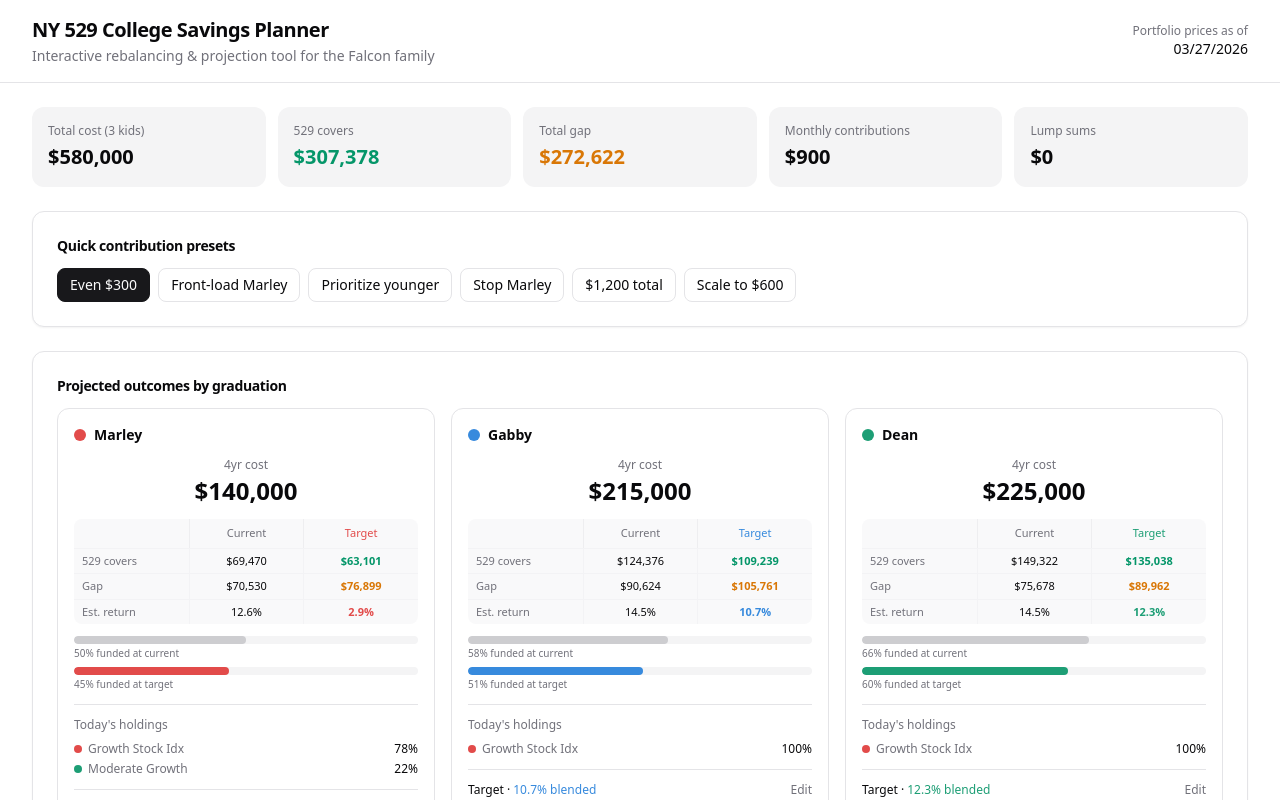
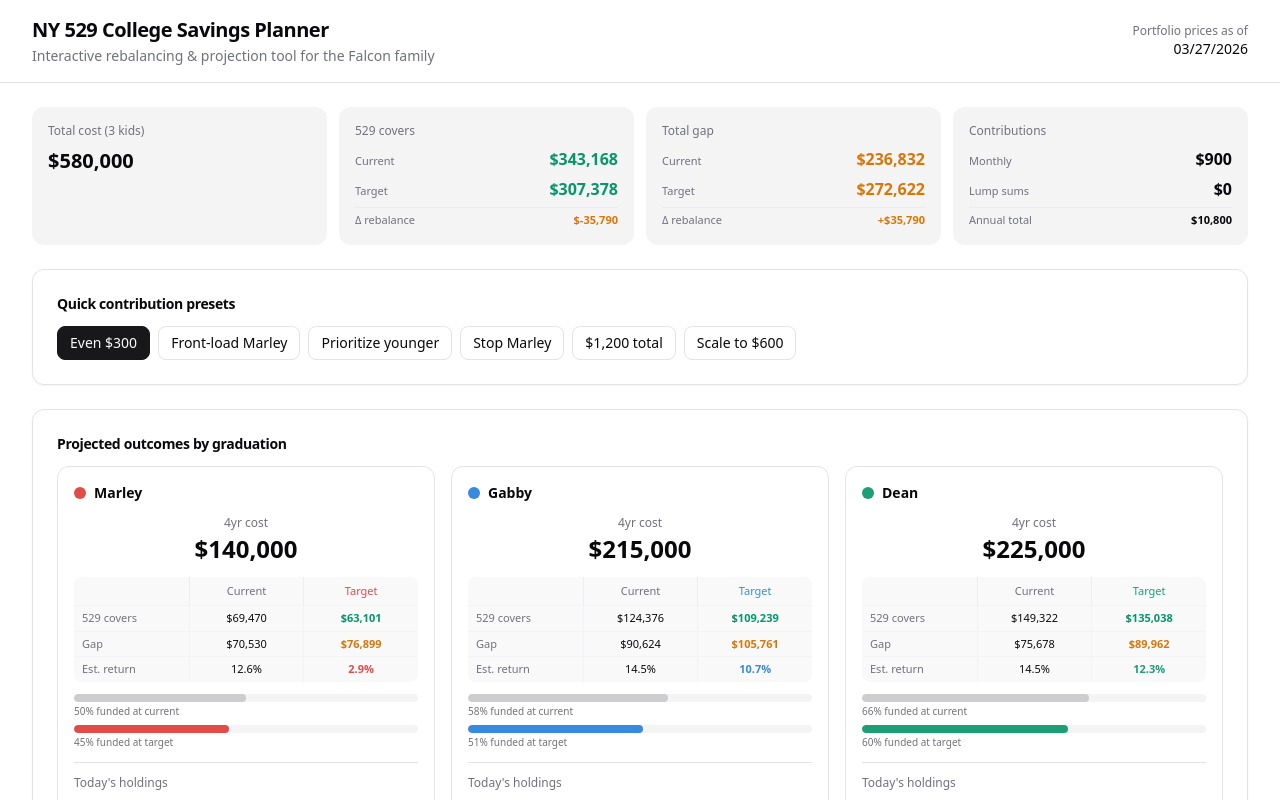
Before and after one commit to rkfalcon/529-planner, a Next.js app: page / in a window 1280 px wide. Shown: the top 800 px of the page. Built offline with nearby package versions, Linux system fonts and the light colour scheme.

Commit message:
feat: update src/components/PlannerPage.tsx

```diff
--- a/src/components/PlannerPage.tsx
+++ b/src/components/PlannerPage.tsx
@@ -176,26 +176,76 @@ export default function PlannerPage() {
 
       <main className="max-w-7xl mx-auto px-4 py-6 sm:px-6 lg:px-8 space-y-6">
         {/* Summary dashboard */}
-        <div className="grid grid-cols-2 md:grid-cols-5 gap-3">
+        <div className="grid grid-cols-2 md:grid-cols-4 gap-3">
+          {/* Total cost — single value, no current/target split */}
           <div className="rounded-xl bg-muted p-4">
-            <div className="text-xs text-muted-foreground">Total cost (3 kids)</div>
-            <div className="text-xl font-bold mt-1">{formatCurrency(totalCost)}</div>
+            <div className="text-xs text-muted-foreground mb-2">Total cost (3 kids)</div>
+            <div className="text-xl font-bold">{formatCurrency(totalCost)}</div>
           </div>
+
+          {/* 529 covers — current vs target */}
           <div className="rounded-xl bg-muted p-4">
-            <div className="text-xs text-muted-foreground">529 covers</div>
-            <div className="text-xl font-bold mt-1 text-emerald-600">{formatCurrency(totalCovered)}</div>
+            <div className="text-xs text-muted-foreground mb-2">529 covers</div>
+            <div className="space-y-1.5">
+              <div className="flex items-baseline justify-between gap-2">
+                <span className="text-[11px] text-muted-foreground">Current</span>
+                <span className="text-base font-semibold text-emerald-600">{formatCurrency(currentTotalCovered)}</span>
+              </div>
+              <div className="flex items-baseline justify-between gap-2">
+                <span className="text-[11px] text-muted-foreground">Target</span>
+                <span className="text-base font-semibold text-emerald-600">{formatCurrency(totalCovered)}</span>
+              </div>
+              {totalCovered !== currentTotalCovered && (
+                <div className="flex items-baseline justify-between gap-2 pt-1 border-t border-border/50">
+                  <span className="text-[11px] text-muted-foreground">Δ rebalance</span>
+                  <span className={`text-[11px] font-semibold ${totalCovered >= currentTotalCovered ? "text-emerald-600" : "text-amber-600"}`}>
+                    {totalCovered >= currentTotalCovered ? "+" : ""}{formatCurrency(totalCovered - currentTotalCovered)}
+                  </span>
+                </div>
+              )}
+            </div>
           </div>
+
+          {/* Total gap — current vs target */}
           <div className="rounded-xl bg-muted p-4">
-            <div className="text-xs text-muted-foreground">Total gap</div>
-            <div className="text-xl font-bold mt-1 text-amber-600">{formatCurrency(totalGap)}</div>
+            <div className="text-xs text-muted-foreground mb-2">Total gap</div>
+            <div className="space-y-1.5">
+              <div className="flex items-baseline justify-between gap-2">
+                <span className="text-[11px] text-muted-foreground">Current</span>
+                <span className="text-base font-semibold text-amber-600">{formatCurrency(currentTotalGap)}</span>
+              </div>
+              <div className="flex items-baseline justify-between gap-2">
+                <span className="text-[11px] text-muted-foreground">Target</span>
+                <span className="text-base font-semibold text-amber-600">{formatCurrency(totalGap)}</span>
+              </div>
+              {totalGap !== currentTotalGap && (
+                <div className="flex items-baseline justify-between gap-2 pt-1 border-t border-border/50">
+                  <span className="text-[11px] text-muted-foreground">Δ rebalance</span>
+                  <span className={`text-[11px] font-semibold ${totalGap <= currentTotalGap ? "text-emerald-600" : "text-amber-600"}`}>
+                    {totalGap <= currentTotalGap ? "" : "+"}{formatCurrency(totalGap - currentTotalGap)}
+                  </span>
+                </div>
+              )}
+            </div>
           </div>
+
+          {/* Contributions */}
           <div className="rounded-xl bg-muted p-4">
-            <div className="text-xs text-muted-foreground">Monthly contributions</div>
-            <div className="text-xl font-bold mt-1">{formatCurrency(totalMonthly)}</div>
-          </div>
-          <div className="rounded-xl bg-muted p-4 col-span-2 md:col-span-1">
-            <div className="text-xs text-muted-foreground">Lump sums</div>
-            <div className="text-xl font-bold mt-1">{formatCurrency(totalLump)}</div>
+            <div className="text-xs text-muted-foreground mb-2">Contributions</div>
+            <div className="space-y-1.5">
+              <div className="flex items-baseline justify-between gap-2">
+                <span className="text-[11px] text-muted-foreground">Monthly</span>
+                <span className="text-base font-semibold">{formatCurrency(totalMonthly)}</span>
+              </div>
+              <div className="flex items-baseline justify-between gap-2">
+                <span className="text-[11px] text-muted-foreground">Lump sums</span>
+                <span className="text-base font-semibold">{formatCurrency(totalLump)}</span>
+              </div>
+              <div className="flex items-baseline justify-between gap-2 pt-1 border-t border-border/50">
+                <span className="text-[11px] text-muted-foreground">Annual total</span>
+                <span className="text-[11px] font-semibold">{formatCurrency(totalMonthly * 12 + totalLump)}</span>
+              </div>
+            </div>
           </div>
         </div>
 
```
